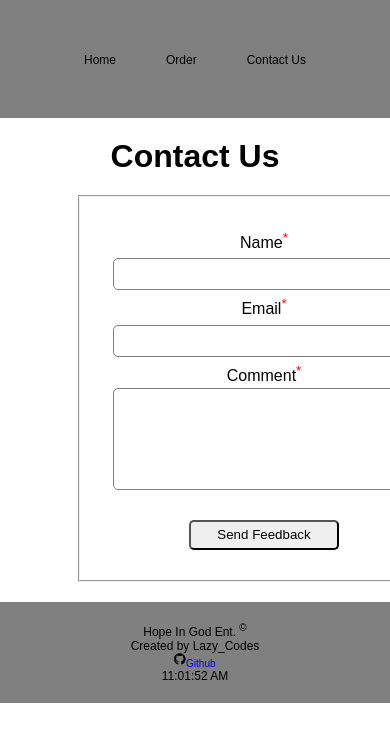
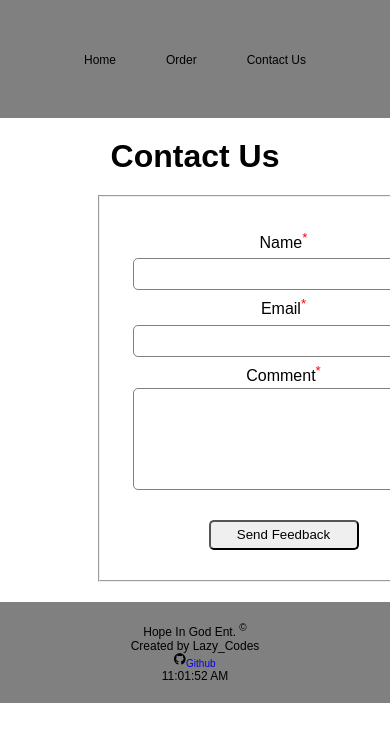
Before and after one commit to Temi-Michael/Hope-In-God-Ent, a React (Create React App) app: page /contact in a window 390 px wide. Shown: the top 742 px of the page. Built offline with nearby package versions, Linux system fonts and the light colour scheme; a web font is replaced by a local one.

Commit message:
Contact page responsiveness

```diff
--- a/src/App.css
+++ b/src/App.css
@@ -60,7 +60,7 @@ fieldset .formorder {
 /* CONTACT PAGE */
 
 .contact {
-  width: 60%;
+  width: 50vw;
   height: fit-content;
   margin: 20px auto;
   text-align: center;
```
